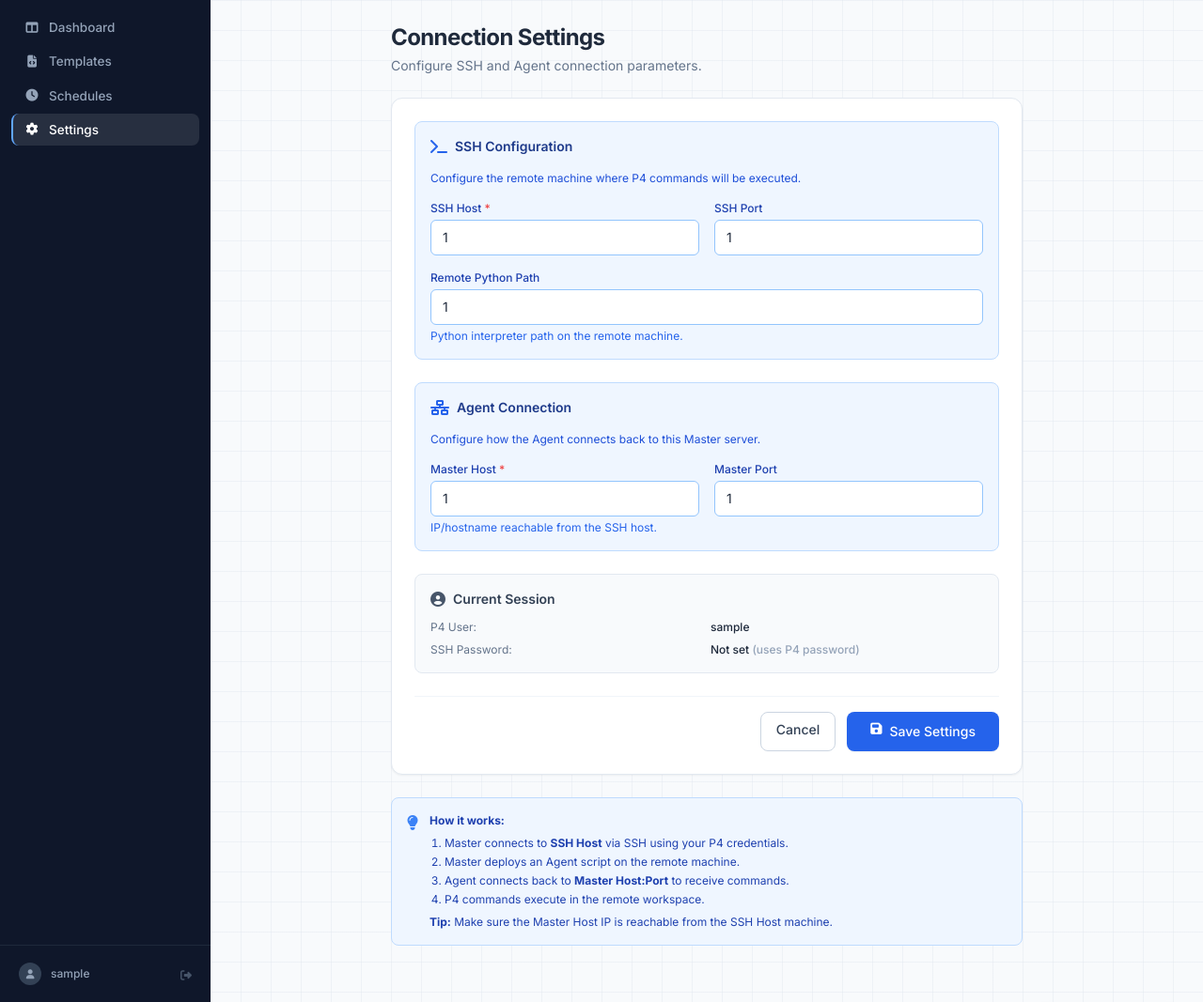
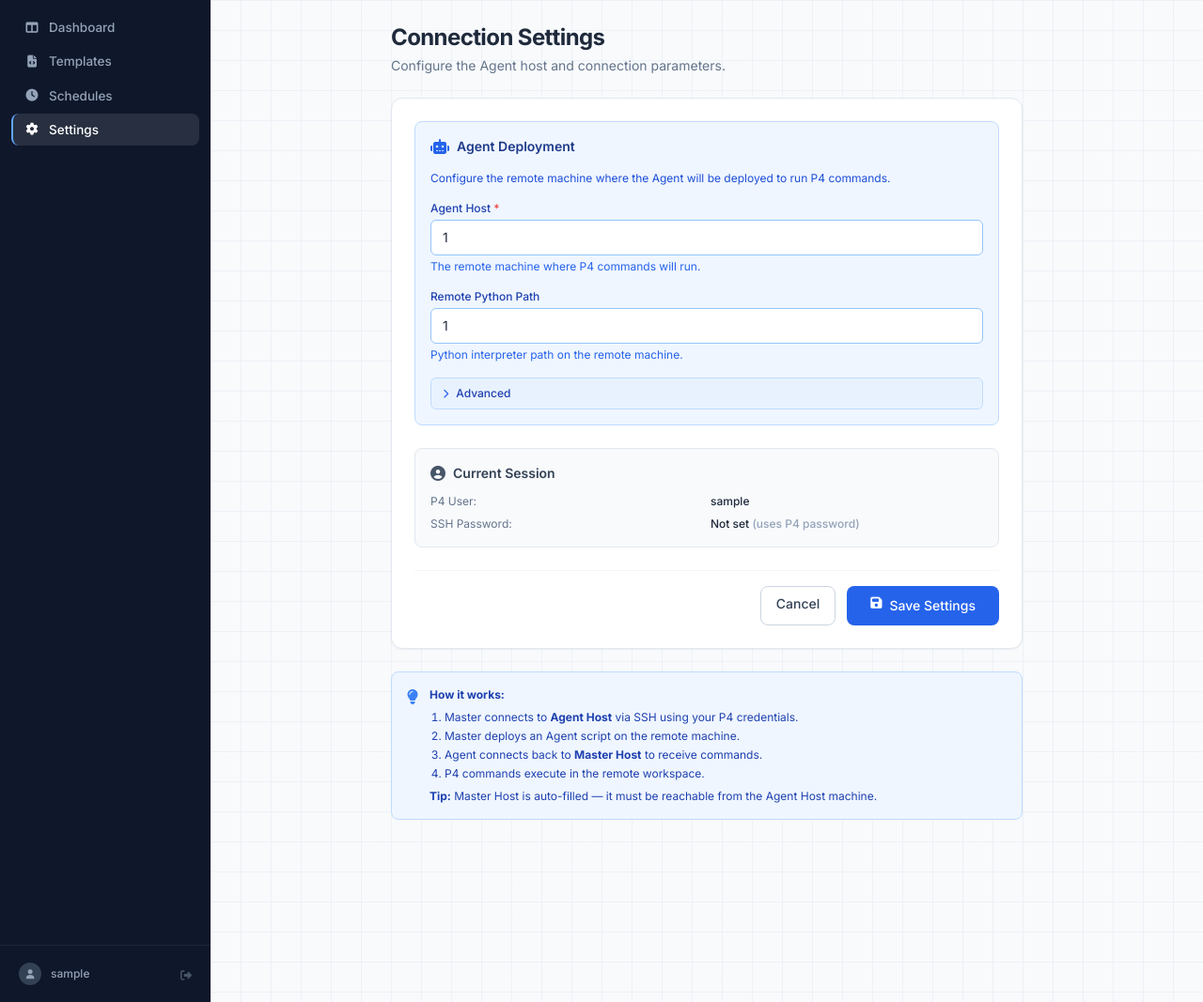
Before and after one commit to nanyang12138/p4-integration, a Flask app: page /settings in a window 1280 px wide. Shown: the part 56-1123 px from the top of the page at 94% size. Run offline with Flask 2, Linux system fonts and the light colour scheme; the visitor is signed in with stand-in values (Sample User, id 1); some libraries are stand-ins or nearby versions.

Commit message:
feat: improve Agent connection UX in Settings and New Job form
- Rename "SSH Host" to "Agent Host" to reflect user mental model
- Collapse SSH Port and Master Port into Advanced section (rarely need changing)
- Merge Settings page's two sections into one "Agent Deployment" section
- Add Agent status bar to New Job form (green=ready with hostname, amber=not configured)
- Status bar badge in Agent Connection summary shows hostname instead of just "Configured"
- Auto-expand Advanced section if Master Host is empty

Co-Authored-By: Claude Sonnet 4.6 (1M context) <noreply@anthropic.com>

```diff
--- a/app/templates/settings.html
+++ b/app/templates/settings.html
@@ -5,7 +5,7 @@
   <div class="mb-6 flex items-center justify-between">
     <div>
       <h2 class="text-2xl font-bold text-slate-800 tracking-tight">Connection Settings</h2>
-      <p class="text-sm text-slate-500 mt-1">Configure SSH and Agent connection parameters.</p>
+      <p class="text-sm text-slate-500 mt-1">Configure the Agent host and connection parameters.</p>
     </div>
   </div>
 
@@ -22,29 +22,21 @@
     <div class="p-6">
       <form method="post" action="/settings" class="space-y-6">
 
-        <!-- SSH Configuration -->
+        <!-- Agent Deployment -->
         <div class="bg-blue-50 border border-blue-200 rounded-lg p-4 space-y-4">
           <div class="flex items-center gap-2">
-            <i class="fa-solid fa-terminal text-blue-600"></i>
-            <h3 class="text-sm font-semibold text-blue-900">SSH Configuration</h3>
+            <i class="fa-solid fa-robot text-blue-600"></i>
+            <h3 class="text-sm font-semibold text-blue-900">Agent Deployment</h3>
           </div>
-          <p class="text-xs text-blue-700">Configure the remote machine where P4 commands will be executed.</p>
+          <p class="text-xs text-blue-700">Configure the remote machine where the Agent will be deployed to run P4 commands.</p>
 
-          <div class="grid grid-cols-1 sm:grid-cols-2 gap-4">
           <div>
-              <label class="block text-xs font-medium text-blue-800 mb-1">SSH Host <span class="text-red-500">*</span></label>
+            <label class="block text-xs font-medium text-blue-800 mb-1">Agent Host <span class="text-red-500">*</span></label>
             <input type="text" name="ssh_host" id="ssh_host"
                    value="{{ session.get('ssh_host', '') }}"
                    class="block w-full px-3 py-2 border border-blue-300 rounded-md focus:ring-primary-500 focus:border-primary-500 text-sm bg-white"
                    placeholder="e.g. srdcws990.amd.com" required>
-            </div>
-            <div>
-              <label class="block text-xs font-medium text-blue-800 mb-1">SSH Port</label>
-              <input type="number" name="ssh_port" id="ssh_port"
-                     value="{{ session.get('ssh_port', 22) }}"
-                     class="block w-full px-3 py-2 border border-blue-300 rounded-md focus:ring-primary-500 focus:border-primary-500 text-sm bg-white"
-                     placeholder="22">
-            </div>
+            <p class="mt-1 text-xs text-blue-600">The remote machine where P4 commands will run.</p>
           </div>
 
           <div>
@@ -55,24 +47,22 @@
                    placeholder="/tool/pandora64/bin/python3.11">
             <p class="mt-1 text-xs text-blue-600">Python interpreter path on the remote machine.</p>
           </div>
-        </div>
 
-        <!-- Agent/Master Configuration -->
-        <div class="bg-blue-50 border border-blue-200 rounded-lg p-4 space-y-4">
-          <div class="flex items-center gap-2">
-            <i class="fa-solid fa-network-wired text-blue-600"></i>
-            <h3 class="text-sm font-semibold text-blue-900">Agent Connection</h3>
-          </div>
-          <p class="text-xs text-blue-700">Configure how the Agent connects back to this Master server.</p>
-
-          <div class="grid grid-cols-1 sm:grid-cols-2 gap-4">
+          <!-- Advanced -->
+          <details id="advancedSection" class="border border-blue-200 rounded-md overflow-hidden">
+            <summary class="px-3 py-2 cursor-pointer hover:bg-blue-100/60 transition-colors flex items-center gap-2 select-none bg-blue-100/40">
+              <i class="fa-solid fa-chevron-right text-[10px] text-blue-600 transition-transform details-chevron"></i>
+              <span class="text-xs font-medium text-blue-800">Advanced</span>
+            </summary>
+            <div class="px-3 pb-3 pt-3 space-y-3 bg-white/60">
+              <div class="grid grid-cols-1 sm:grid-cols-2 gap-3">
                 <div>
-              <label class="block text-xs font-medium text-blue-800 mb-1">Master Host <span class="text-red-500">*</span></label>
-              <input type="text" name="master_host" id="master_host"
-                     value="{{ session.get('master_host', '') or master_host }}"
+                  <label class="block text-xs font-medium text-blue-800 mb-1">Agent SSH Port</label>
+                  <input type="number" name="ssh_port" id="ssh_port"
+                         value="{{ session.get('ssh_port', 22) }}"
                          class="block w-full px-3 py-2 border border-blue-300 rounded-md focus:ring-primary-500 focus:border-primary-500 text-sm bg-white"
-                     placeholder="e.g. 10.67.190.37" required>
-              <p class="mt-1 text-xs text-blue-600">IP/hostname reachable from the SSH host.</p>
+                         placeholder="22">
+                  <p class="mt-1 text-[10px] text-blue-600">Default 22. Change only if SSH runs on a non-standard port.</p>
                 </div>
                 <div>
                   <label class="block text-xs font-medium text-blue-800 mb-1">Master Port</label>
@@ -80,8 +70,19 @@
                          value="{{ session.get('master_port', 9090) }}"
                          class="block w-full px-3 py-2 border border-blue-300 rounded-md focus:ring-primary-500 focus:border-primary-500 text-sm bg-white"
                          placeholder="9090">
+                  <p class="mt-1 text-[10px] text-blue-600">Default 9090. Port this server listens on for agent connections.</p>
                 </div>
               </div>
+              <div>
+                <label class="block text-xs font-medium text-blue-800 mb-1">Master Host <span class="text-red-500">*</span></label>
+                <input type="text" name="master_host" id="master_host"
+                       value="{{ session.get('master_host', '') or master_host }}"
+                       class="block w-full px-3 py-2 border border-blue-300 rounded-md focus:ring-primary-500 focus:border-primary-500 text-sm bg-white"
+                       placeholder="e.g. 10.67.190.37" required>
+                <p class="mt-1 text-[10px] text-blue-600">This server's IP — auto-filled. The agent connects back here after deployment.</p>
+              </div>
+            </div>
+          </details>
         </div>
 
         <!-- Current Session Info -->
@@ -116,12 +117,12 @@
       <div class="text-xs text-blue-800 space-y-2">
         <p><strong>How it works:</strong></p>
         <ol class="list-decimal ml-4 space-y-1">
-          <li>Master connects to <strong>SSH Host</strong> via SSH using your P4 credentials.</li>
+          <li>Master connects to <strong>Agent Host</strong> via SSH using your P4 credentials.</li>
           <li>Master deploys an Agent script on the remote machine.</li>
-          <li>Agent connects back to <strong>Master Host:Port</strong> to receive commands.</li>
+          <li>Agent connects back to <strong>Master Host</strong> to receive commands.</li>
           <li>P4 commands execute in the remote workspace.</li>
         </ol>
-        <p class="mt-2"><strong>Tip:</strong> Make sure the Master Host IP is reachable from the SSH Host machine.</p>
+        <p class="mt-2"><strong>Tip:</strong> Master Host is auto-filled — it must be reachable from the Agent Host machine.</p>
       </div>
     </div>
   </div>
@@ -150,6 +151,13 @@
       });
     }
   });
+
+  // Auto-open Advanced if master_host has no value after loading
+  const masterHost = document.getElementById('master_host');
+  const advancedSection = document.getElementById('advancedSection');
+  if (masterHost && advancedSection && !masterHost.value.trim()) {
+    advancedSection.open = true;
+  }
 })();
 </script>
 {% endblock %}
```
Also changed, not shown: app/templates/admin_submit.html (+73 -31 lines). Lines whose indentation alone changed are shown as unchanged.
